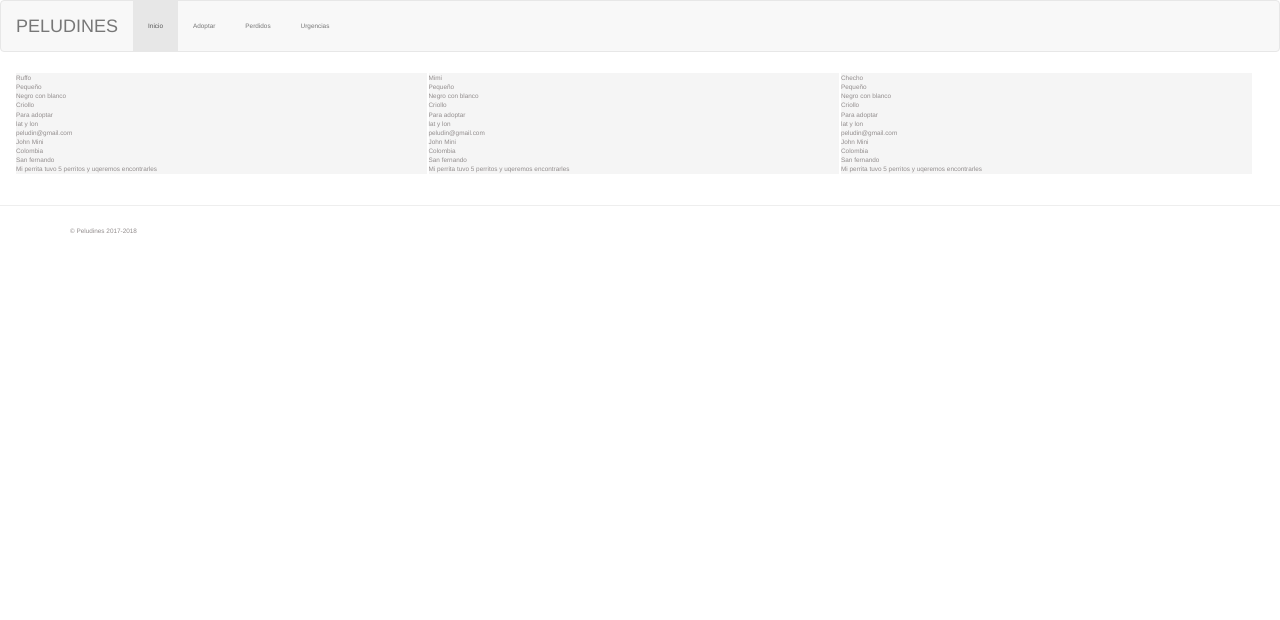
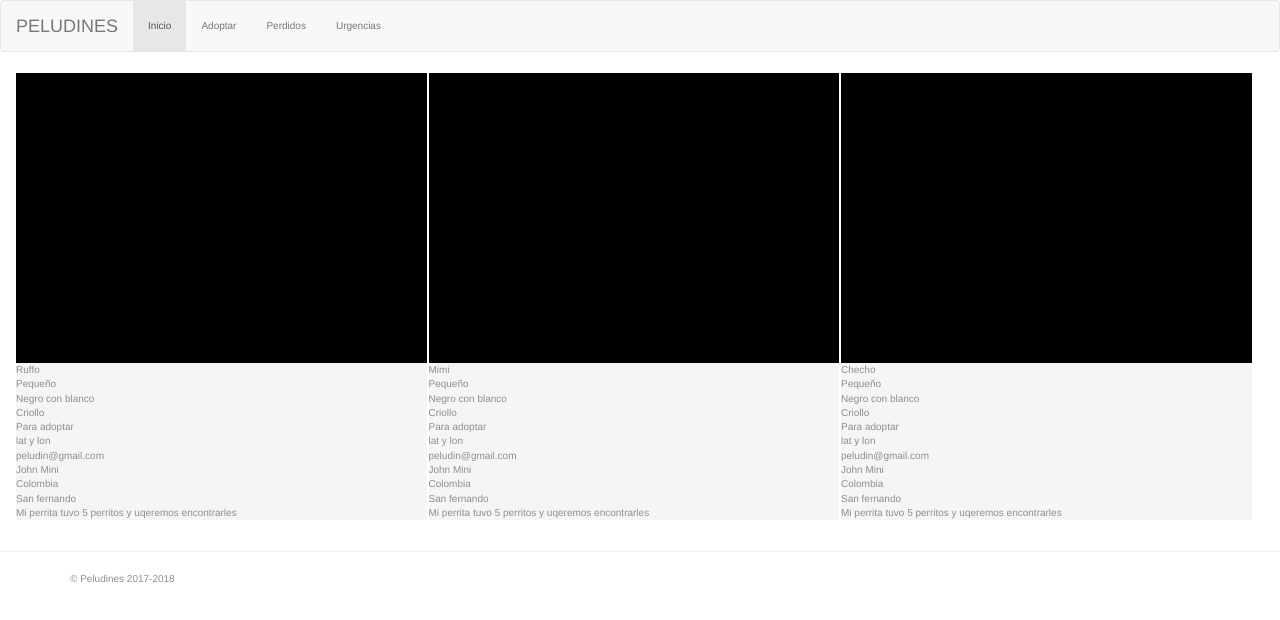
Before and after one commit to xxnull/peludines, a website built with webpack: page src/template.html in a window 1280 px wide. Built offline with nearby package versions, Linux system fonts and the light colour scheme.

Commit message:
scss update

```diff
--- a/src/assets/scripts/catalogo.js
+++ b/src/assets/scripts/catalogo.js
@@ -1,17 +1,18 @@
 export default function catalogo(data) {
     const element = document.createElement('div');
     const attribute = element.setAttribute("class", "peluditosClass")
-    //element.innerHTML = ""
-    console.log(element);
     let body = document.querySelector('.peludines');
     body.prepend(element);
 
-
-
-
     const peludinesList = `
         ${data.map(peludin =>
-            `<ul id="peludines_list">
+            `
+
+                <ul>
+                    <li>
+                    <div class="peludin_image">
+                    </div>
+                    </li>
                     <li>${peludin.name}</li>
                     <li>${peludin.size}</li>
                     <li>${peludin.color}</li>
@@ -23,9 +24,11 @@ export default function catalogo(data) {
                     <li>${peludin.pais}</li>
                     <li>${peludin.barrio}</li>
                     <li>${peludin.descripcion}</li>
-            </ul>`
+                </ul>
+
+           `
         ).join('')}`;
 
 
-    document.querySelector('.peluditosClass').innerHTML = peludinesList;
+    document.querySelector('.peludines').innerHTML = peludinesList;
 }
--- a/src/assets/styles/style.scss
+++ b/src/assets/styles/style.scss
@@ -3,17 +3,25 @@
 body{
     background-color:#fff !important;
     color:#928d8d !important;
-    font-size: .8vh;
+    font-size: 10px !important;
 }
 
-#peludines_list{
-   padding: 0;
-   float: left;
+
+.peludines ul{
+    padding:0;
+    float: left;
    background-color: #f5f5f5;
    width: 33%;
    border:1px solid #fff;
 }
-
-#peludines_list li{
+.peludines li{
     list-style: none;
 }
+
+.peludin_image{
+    width: 100%;
+    height: 290px;
+    margin-left: auto;
+    margin-right: auto;
+    background-color: #000;
+}
```
Also changed, not shown: src/assets/templates/body.html (line endings or trailing spaces). Lines whose indentation alone changed are shown as unchanged.
